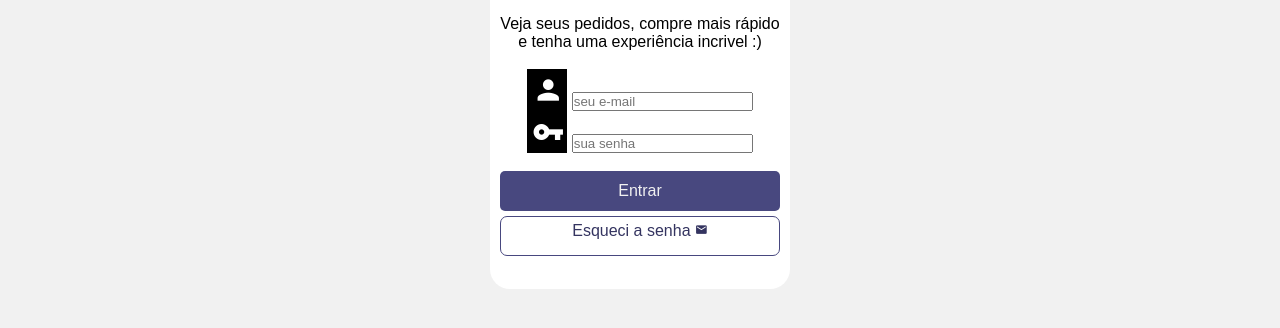
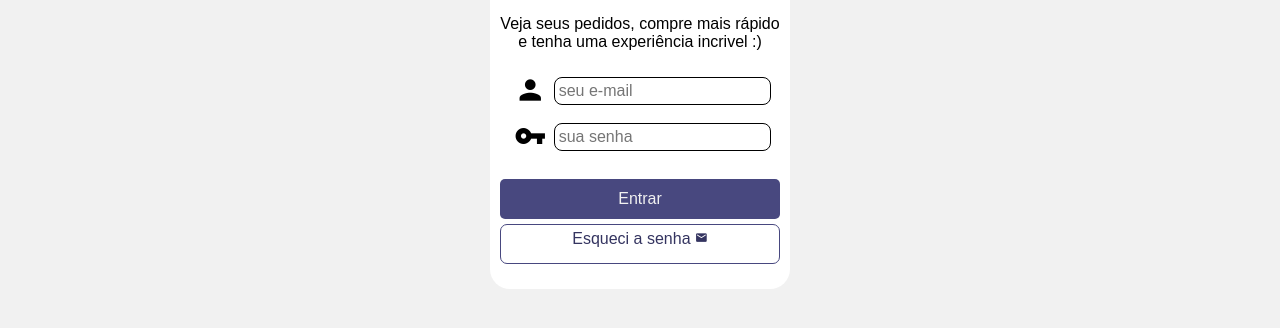
Before and after one commit to Sharlye/Loja, a plain HTML site: page Login/index.html in a window 1280 px wide. Shown: the part 294-622 px from the top of the page. Drawn offline with Linux system fonts and the light colour scheme.

Commit message:
alinhamento de borda

```diff
--- a/Login/style.css
+++ b/Login/style.css
@@ -56,11 +56,20 @@ div.campo > label {
 }
 
 div.campo > i {
-    color: white;
-    background-color: black;
+    color: black;
     font-size: 2em;
     width: 40px;
     padding: 5px;
+}
+
+div.campo > input {
+    font-size: 1em;
+    width: calc(100% -44px);
+    transform: translateY(-10px);
+    height: 100%;
+    border: 1px solid black;
+    border-radius: 8px;
+    padding: 4px;
 }
 
 form > input[type=submit] {
```
